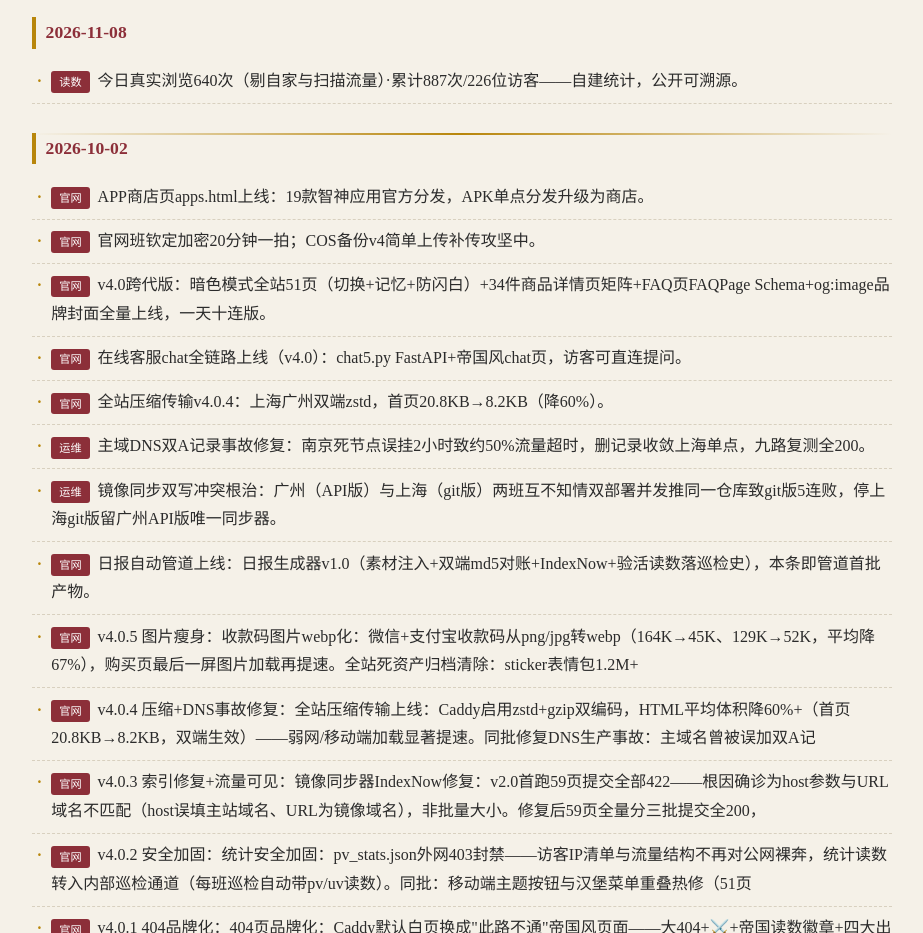
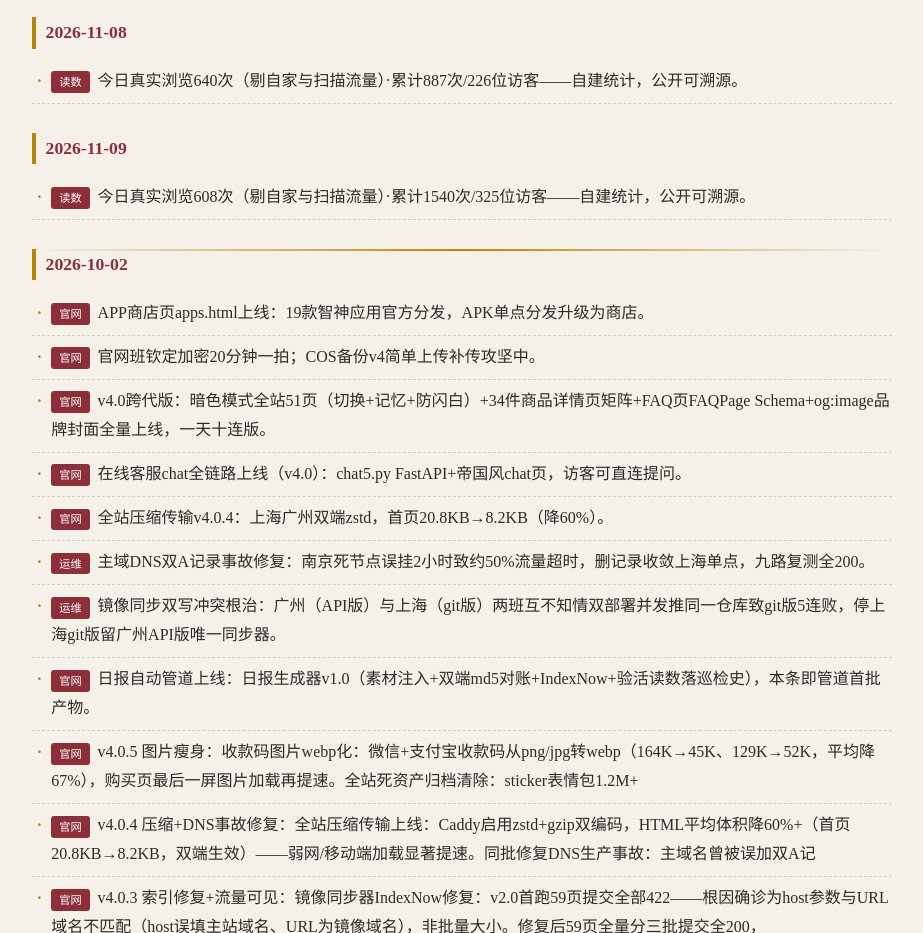
Before and after one commit to xushilianzhuren/xushilianzhuren.github.io, a plain HTML site: page daily.html in a window 1280 px wide. Shown: the part 4560-5493 px from the top of the page, without its empty margins (178-1101 px from the left). Drawn offline with Linux system fonts and the light colour scheme.

Commit message:
mirror sync daily.html 11092100

```diff
--- a/daily.html
+++ b/daily.html
@@ -261,6 +261,11 @@ html[data-theme="dark"] .zs-theme-btn{background:rgba(32,29,26,.92);border-color
 <li><span class="tag">读数</span>今日真实浏览640次（剔自家与扫描流量）·累计887次/226位访客——自建统计，公开可溯源。</li>
 </ul>
 
+<h2>2026-11-09</h2>
+<ul>
+<li><span class="tag">读数</span>今日真实浏览608次（剔自家与扫描流量）·累计1540次/325位访客——自建统计，公开可溯源。</li>
+</ul>
+
 <div class="rule">
 
 <h2>2026-10-02</h2>
```
